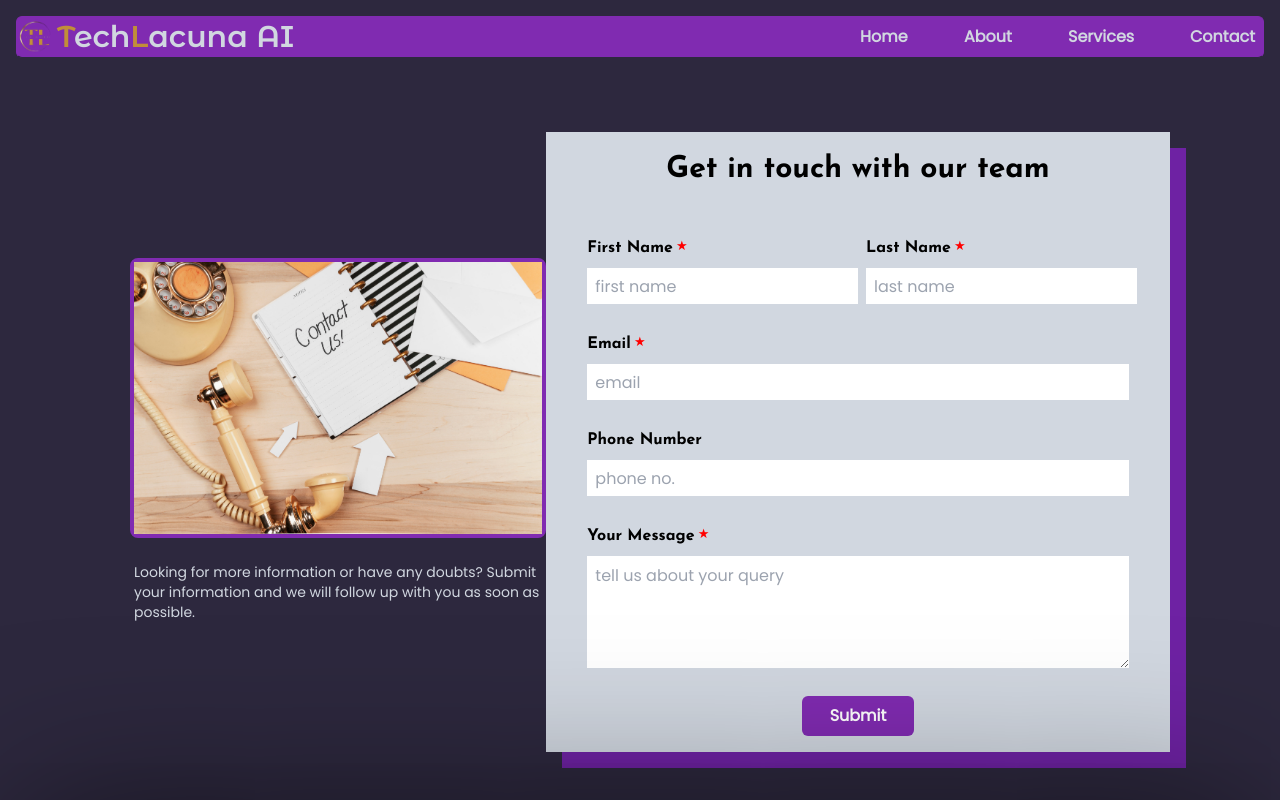
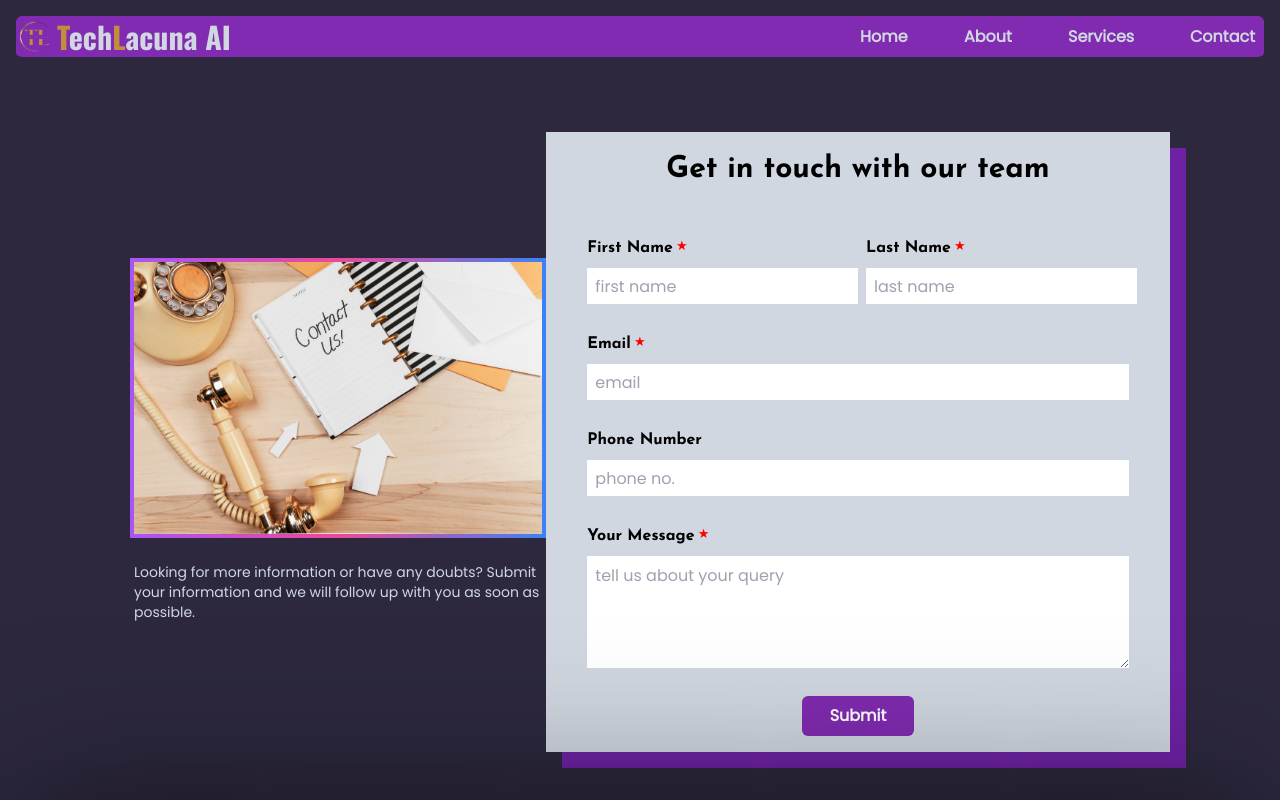
Before and after one commit to PranavHellicop/TechLacuna, a React (Vite) app: page /contact in a window 1280 px wide. Shown: the top 800 px of the page. Built offline with nearby package versions, Linux system fonts and the light colour scheme; a web font is replaced by a local one.

Commit message:
minor changes in fonts

```diff
--- a/index.html
+++ b/index.html
@@ -2,7 +2,7 @@
 <html lang="en">
   <head>
     <meta charset="UTF-8" />
-    <link rel="icon" type="images/webp" href="/logo1.webp" />
+    <link rel="icon" type="image/webp" href="/favicon.ico">
     <meta name="viewport" content="width=device-width, initial-scale=1.0" />
     <link rel="preconnect" href="https://fonts.googleapis.com">
     <link rel="preconnect" href="https://fonts.gstatic.com" crossorigin>
--- a/src/component/Contact.jsx
+++ b/src/component/Contact.jsx
@@ -16,8 +16,8 @@ const Contact = () => {
   return (
     <div className='flex flex-col lg:flex-row m-4 lg:mt-16 mt-5 mb-16 space-y-10 lg:space-y-0 items-center lg:h-[40rem] justify-center'>
       <div className='flex flex-col lg:w-1/3 w-full lg:ml-5 '>
-        <div className='border-4 border-light_dark-1 rounded-lg'>
-          <img src="./Images/contact_us.jpg" alt="" />
+        <div className='bg-gradient-to-r from-purple-500 via-pink-500 to-blue-500 p-1'>
+          <img src="./Images/contact_us.jpg" alt="contact-image" className='' />
         </div>
         <div>
           <p className='mt-5 lg:text-sm p-1'>Looking for more information or have any doubts? Submit your information and we will follow up with you as soon as possible.</p>
--- a/src/component/Home/HeroSection/HeroSection.jsx
+++ b/src/component/Home/HeroSection/HeroSection.jsx
@@ -8,32 +8,30 @@ const HeroSection = () => {
     return (
         <div className='lg:flex-row flex flex-col-reverse p-2 pt-0 lg:p-5  justify-center items-center mx-auto'>
             {/* Left Text */}
-            <div className=' p-2 lg:w-5/12 w-11/12 text-wrap'>
-                <h1 className=' lg:text-6xl text-4xl font-extrabold font-josefin text-light_dark-1 mb-7'>
+            <div className=' p-2 lg:w-5/12 w-full text-wrap lg:block  '>
+                <h1 className=' lg:text-6xl text-4xl  font-extrabold font-josefin text-light_dark-1 mb-7 px-10 lg:px-0 '>
                     {heroText.heading.split("DIGITAL SOLUTION")[0]}
                     <span className='text-white_new-0'>DIGITAL SOLUTION</span>
                 </h1>
-                <p className='font-poppins w-full text-white-0 mb-3 lg:text-base text-[0.8rem]  '>{heroText.para}</p>
+                <p className='font-poppins w-full text-white-0 mb-3 lg:text-base p-4 px-10 lg:px-0  '>{heroText.para}</p>
+                <div className='lg:px-0 px-10'>
+
                 <div className='p-[0.15rem] rounded-md hover:scale-105 transition duration-500 transform w-fit h-fit
                 bg-gradient-to-r from-purple-500 via-pink-500 to-blue-500
                 hover:bg-gradient-to-r hover:from-blue-500  hover:via-pink-500 hover:to-purple-500'>
-                    {/* <Button> */}
                         <PopupButton
                             url="https://calendly.com/mraanandtech/viralvox?fbclid=PAAab3kowkrtOTluWtUkQSbFDihJw7X5OL469LduRQJdXBCuGBGNrgPyUCLGE&month=2024-03"
                             rootElement={document.getElementById("root")}
                             text="Click here to schedule!"
-                            className='bg-light_dark-1 text-white lg:text-base text-sm text-center font-bold lg:py-2 lg:px-4 px-4 py-3 rounded-md text-1xl hover:bg-light_dark-2 transition-colors duration-500 ease-in-out'
+                            className='bg-light_dark-1 text-white lg:text-base  text-center font-bold lg:py-2 lg:px-4 px-4 py-3  rounded-md text-1xl hover:bg-light_dark-2 transition-colors duration-500 ease-in-out'
                         />
-                    {/* </Button> */}
+                </div>
                 </div>
             </div>
 
             {/* Right Image */}
             <div className="w-full lg:w-2/5  h-full drop-shadow-mist shadow-light_dark-1  ">
-                {/* <Tilt> */}
-
                 <img src={heroText.image} alt="image" className=' lg:w-full lg:h-full w-[20rem] h-[20rem] hover:scale-110 transition-transform duration-[5000ms] ease-in-out' />
-                {/* </Tilt> */}
             </div>
         </div>
 
--- a/src/component/Logo.jsx
+++ b/src/component/Logo.jsx
@@ -9,7 +9,7 @@ const Logo = ({src}) => {
 
         <img src={src} alt="Logo" className='w-10 h-10' />
         </div>
-        <h1 className=' h-fit font-montserrat text-3xl lg:p-0 font-extrabold '><span className='text-[#C18E39]'>T</span>ech<span className="text-[#C18E39]">L</span>acuna AI</h1>
+        <h1 className=' h-fit font-oswald text-3xl lg:p-0 font-extrabold '><span className='text-[#C18E39]'>T</span>ech<span className="text-[#C18E39]">L</span>acuna AI</h1>
     </div>
 
     </NavLink>
--- a/src/index.css
+++ b/src/index.css
@@ -8,6 +8,8 @@
 @import url('https://fonts.googleapis.com/css2?family=Rock+Salt&display=swap');
 @import url('https://fonts.googleapis.com/css2?family=Sail&display=swap');
 @import url('https://fonts.googleapis.com/css2?family=Kaushan+Script&display=swap');
+@import url('https://fonts.googleapis.com/css2?family=Open+Sans:ital,wght@0,300..800;1,300..800&display=swap');
+@import url('https://fonts.googleapis.com/css2?family=Oswald:wght@200..700&display=swap');
 
 @tailwind base;
 @tailwind components;
--- a/tailwind.config.js
+++ b/tailwind.config.js
@@ -17,7 +17,9 @@ export default {
         rancho:["Rancho", "cursive"],
         rock_salt:["Rock Salt", "cursive"],
         sail:["Sail", "system-ui"],
-        kaushan:["Kaushan Script", "cursive"]
+        kaushan:["Kaushan Script", "cursive"],
+        open_sans:["Open Sans", "sans-serif"],
+        oswald:["Oswald", "sans-serif"]
       },
       colors:{
         light_dark:["#2d283e","#802bb1","#6e22a3"],
```
